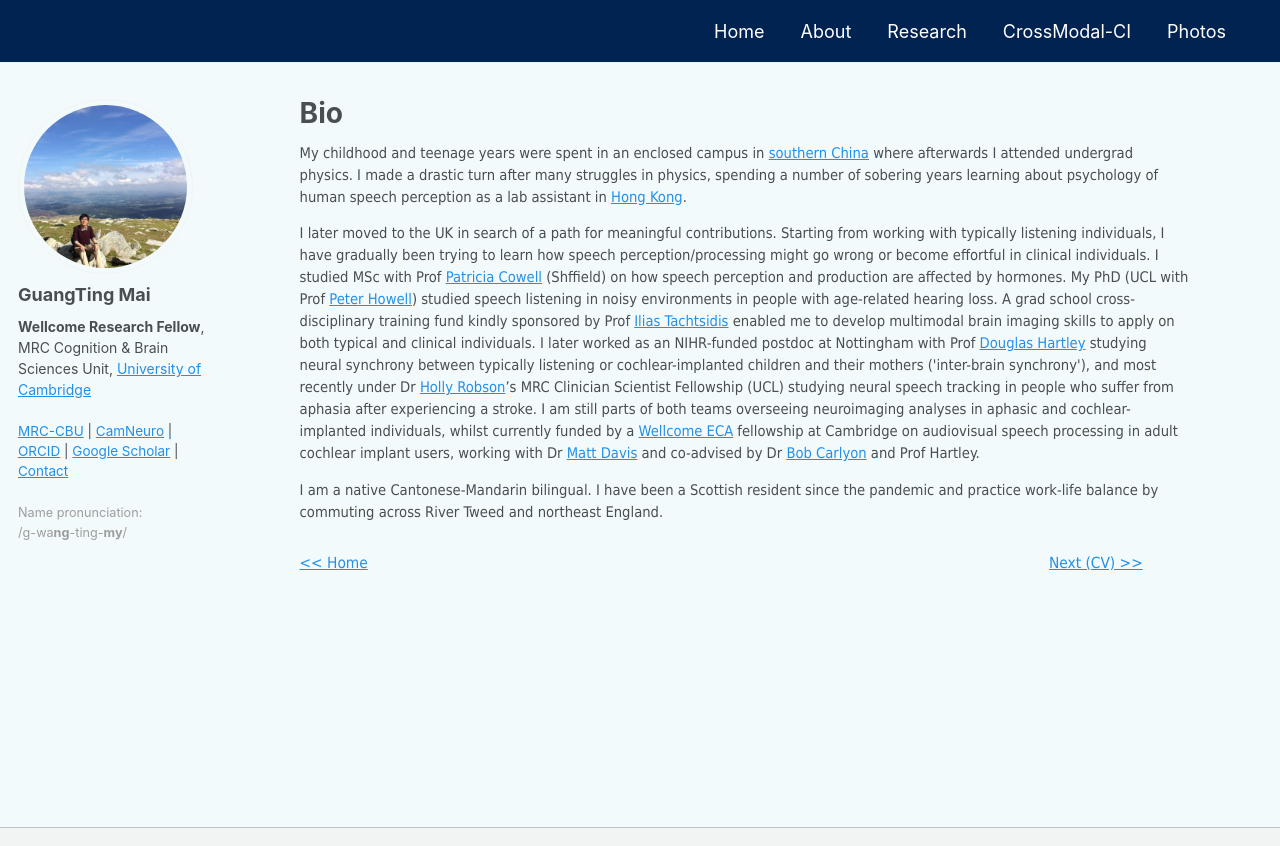
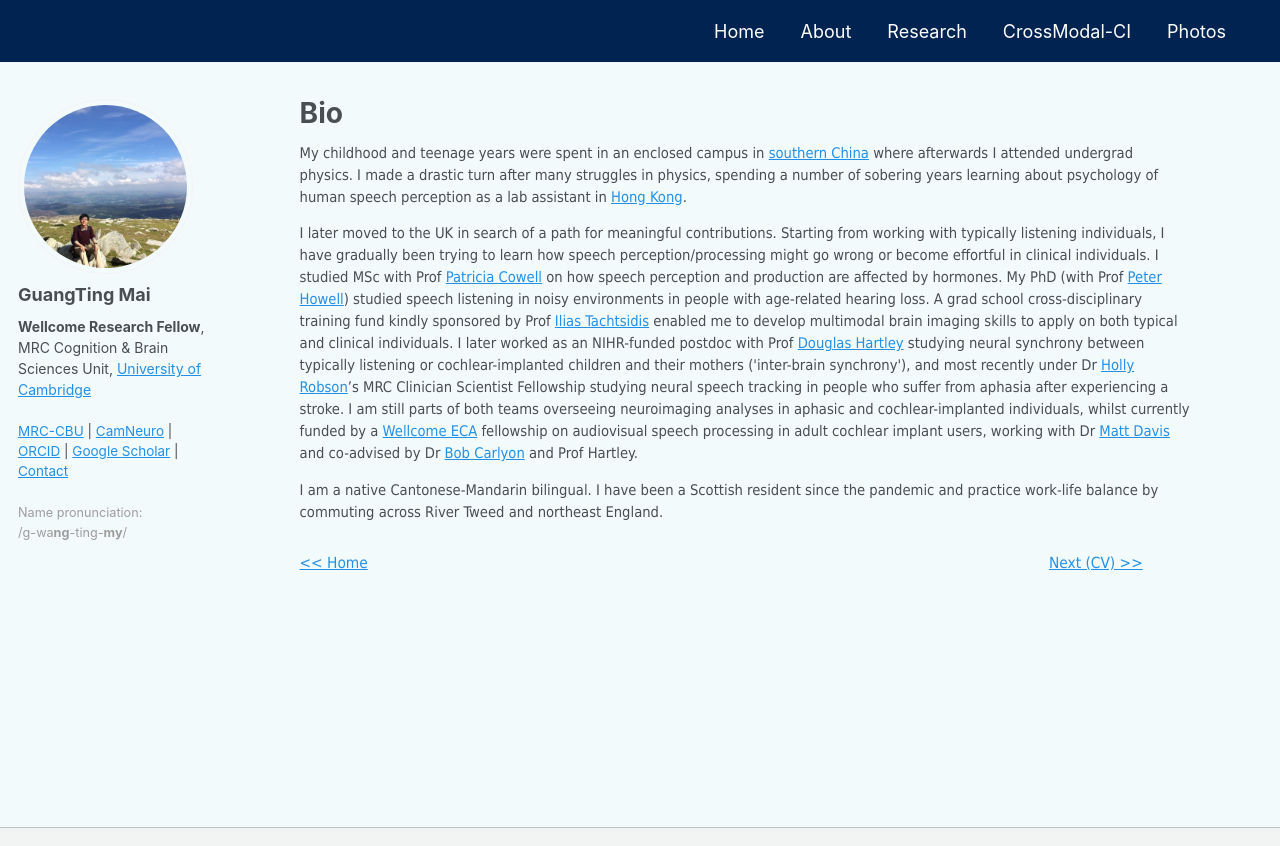
Before and after one commit to guangtingmai/guangtingmai.github.io, a Jekyll site: the page built from _pages/bio.html, in a window 1280 px wide and 1045 px high. Shown: the top 846 px of the window. Built offline with Jekyll 4.4.1, drawn with Linux system fonts in a browser that asks for light colours; grey boxes are pictures that could not be loaded.

Commit message:
Update bio.html

```diff
--- a/_pages/bio.html
+++ b/_pages/bio.html
@@ -11,14 +11,14 @@
 <p span style="font-size: 11pt;font-family: Tahoma;line-height: 1.5;display: block;margin-bottom: 0.2vh">I later moved to the UK in search of a path for meaningful
   contributions. Starting from working with typically listening individuals, I have gradually been trying to learn how speech perception/processing might go wrong
   or become effortful in clinical individuals. I studied MSc with Prof <a href="https://sheffield.ac.uk/ahpnm/people/human-communication-sciences/patricia-e-cowell">Patricia Cowell</a>
-  (Shffield) on how speech perception and production are affected by hormones. My PhD (UCL with Prof <a href="https://profiles.ucl.ac.uk/2817-peter-howell/">Peter Howell</a>)
+  on how speech perception and production are affected by hormones. My PhD (with Prof <a href="https://profiles.ucl.ac.uk/2817-peter-howell/">Peter Howell</a>)
   studied speech listening in noisy environments in people with age-related hearing loss. A grad school cross-disciplinary training fund kindly sponsored by Prof
   <a href="https://profiles.ucl.ac.uk/2168-ilias-tachtsidis">Ilias Tachtsidis</a> enabled me to develop multimodal brain imaging skills to apply on both typical and
-  clinical individuals. I later worked as an NIHR-funded postdoc at Nottingham with Prof <a href="https://www.nottingham.ac.uk/medicine/people/douglas.hartley">Douglas Hartley</a>
+  clinical individuals. I later worked as an NIHR-funded postdoc with Prof <a href="https://www.nottingham.ac.uk/medicine/people/douglas.hartley">Douglas Hartley</a>
   studying neural synchrony between typically listening or cochlear-implanted children and their mothers ('inter-brain synchrony'), and most recently under Dr
-  <a href="https://profiles.ucl.ac.uk/82001-holly-robson">Holly Robson</a>’s MRC Clinician Scientist Fellowship (UCL) studying neural speech tracking in people who suffer
+  <a href="https://profiles.ucl.ac.uk/82001-holly-robson">Holly Robson</a>’s MRC Clinician Scientist Fellowship studying neural speech tracking in people who suffer
   from aphasia after experiencing a stroke. I am still parts of both teams overseeing neuroimaging analyses in aphasic and cochlear-implanted individuals, whilst
-  currently funded by a <a href="https://wellcome.org/research-funding/schemes/wellcome-early-career-awards">Wellcome ECA</a> fellowship at Cambridge on audiovisual speech processing
+  currently funded by a <a href="https://wellcome.org/research-funding/schemes/wellcome-early-career-awards">Wellcome ECA</a> fellowship on audiovisual speech processing
   in adult cochlear implant users, working with Dr <a href="https://www.mrc-cbu.cam.ac.uk/people/matt.davis/">Matt Davis</a> and co-advised by Dr
   <a href="https://www.mrc-cbu.cam.ac.uk/people/bob.carlyon/">Bob Carlyon</a> and Prof Hartley.</span></p>
 <p span style="font-size: 11pt;font-family: Tahoma;line-height: 1.5;display: block;margin-bottom: 0.2vh">I am a native Cantonese-Mandarin bilingual. I have been a
```
